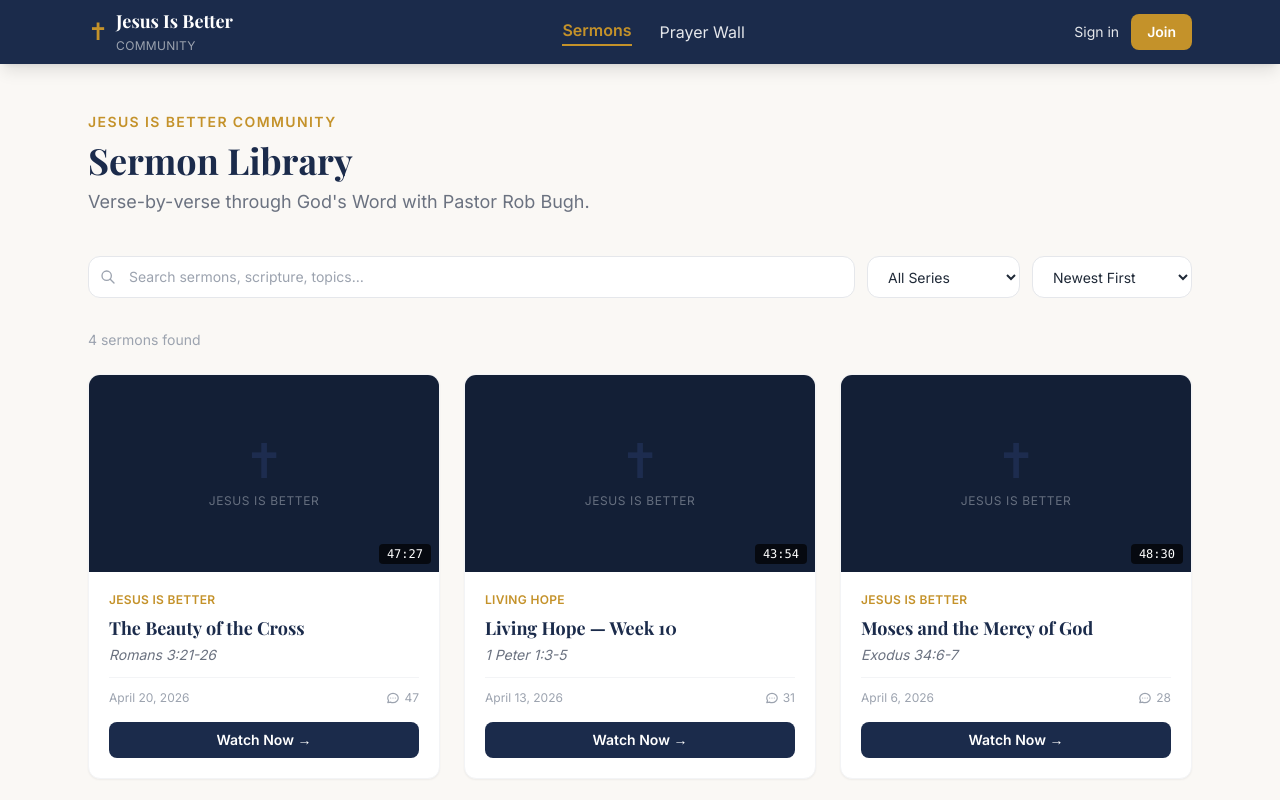
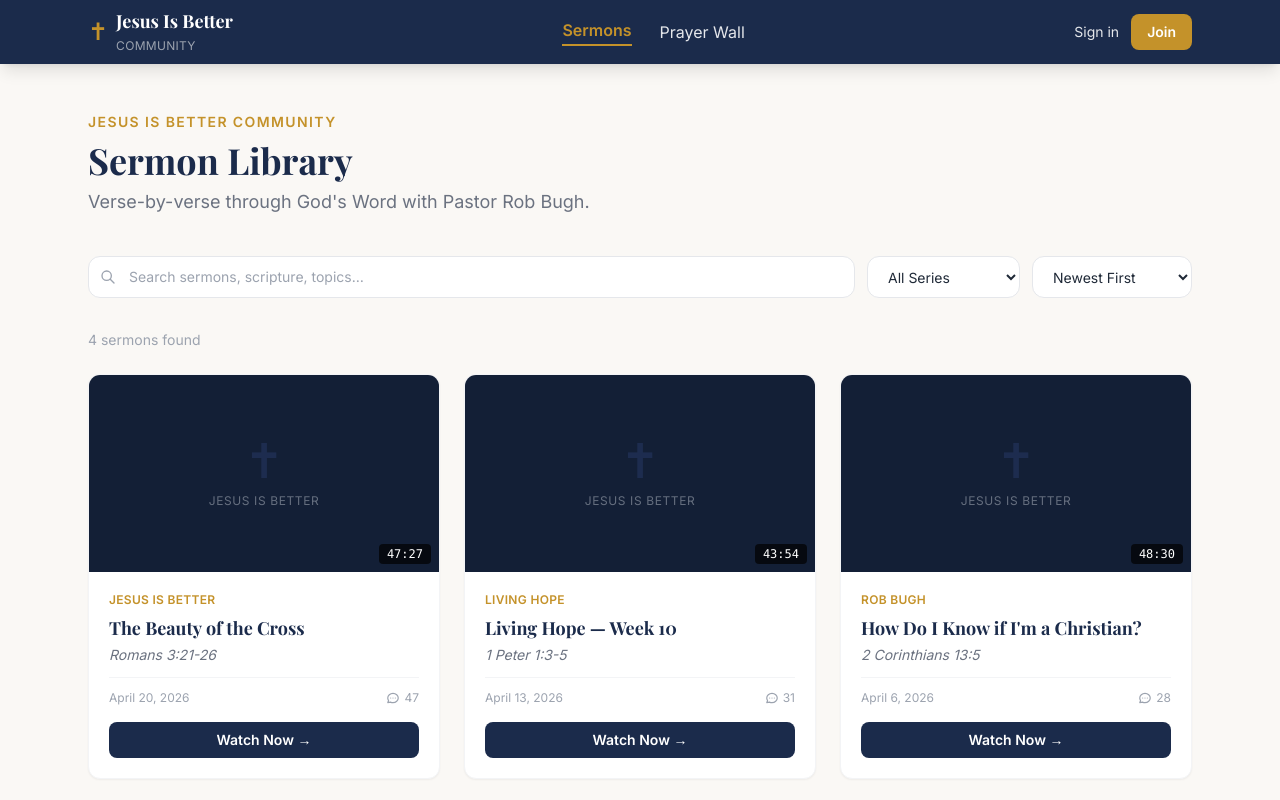
Before and after one commit to bcaprini-art/jesus-is-better-community, a React (Vite) app in the folder frontend/: page /sermons in a window 1280 px wide. Shown: the top 800 px of the page. Built offline with nearby package versions, Linux system fonts and the light colour scheme.

Commit message:
feat: add Rob Bugh How Do I Know if Im a Christian video

```diff
--- a/frontend/src/data/sermons.js
+++ b/frontend/src/data/sermons.js
@@ -27,11 +27,11 @@ export const SERMONS = [
   },
   {
     id: '3',
-    title: 'Moses and the Mercy of God',
-    scriptureRef: 'Exodus 34:6-7',
-    seriesName: 'Jesus Is Better',
+    title: 'How Do I Know if I\'m a Christian?',
+    scriptureRef: '2 Corinthians 13:5',
+    seriesName: 'Rob Bugh',
     description: "Slow to anger. Abounding in love. This is God's own name for himself, spoken to a man who had just watched his people make an idol. Rugged perseverance is not gritting your teeth — it is rooted in the mercy of the God who keeps showing up.",
-    videoUrl: null,
+    videoUrl: 'https://www.youtube.com/embed/-4UumfTJxS4',
     thumbnailUrl: null,
     publishedAt: '2026-04-06',
     durationSeconds: 2910,
```
